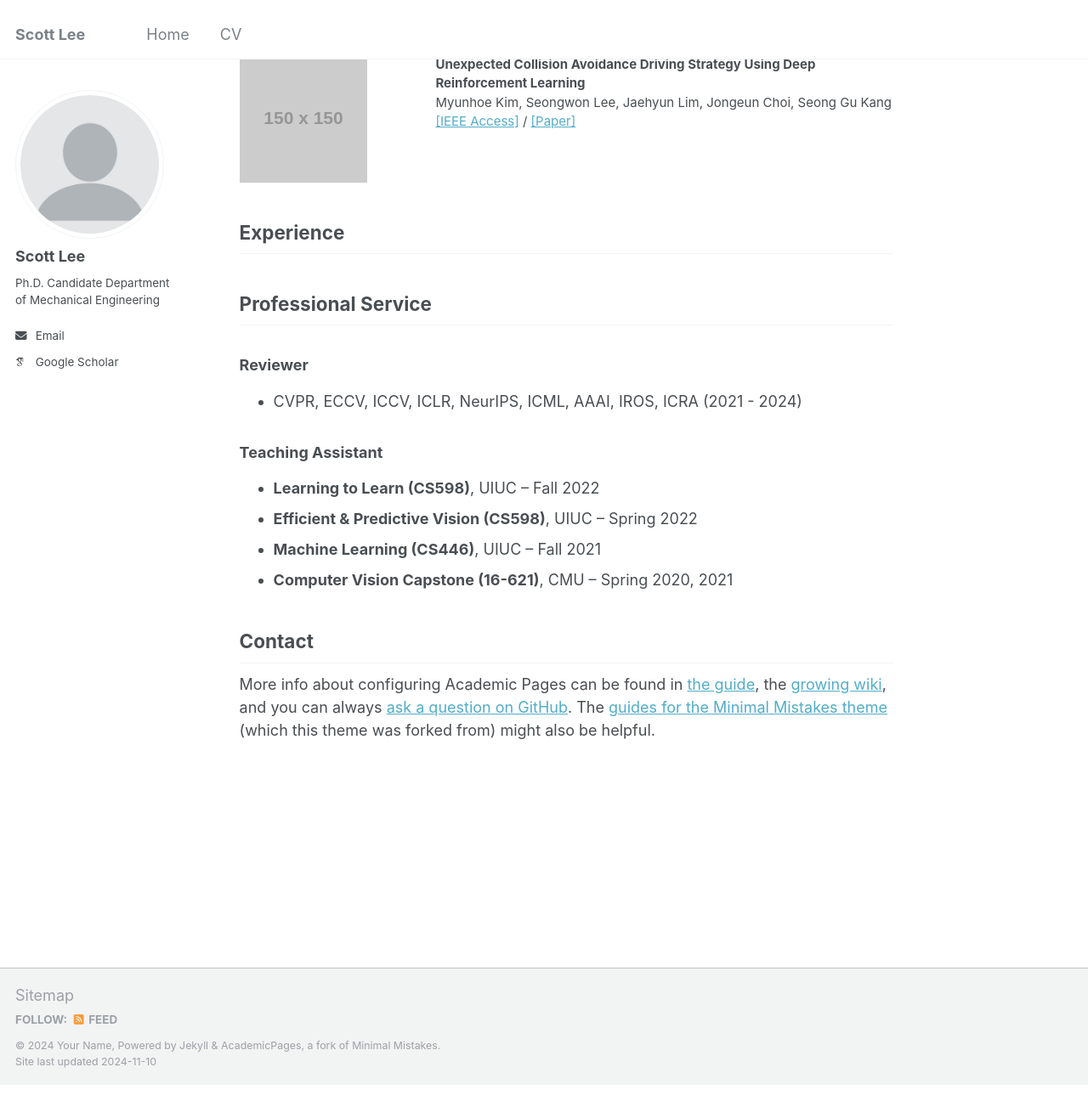
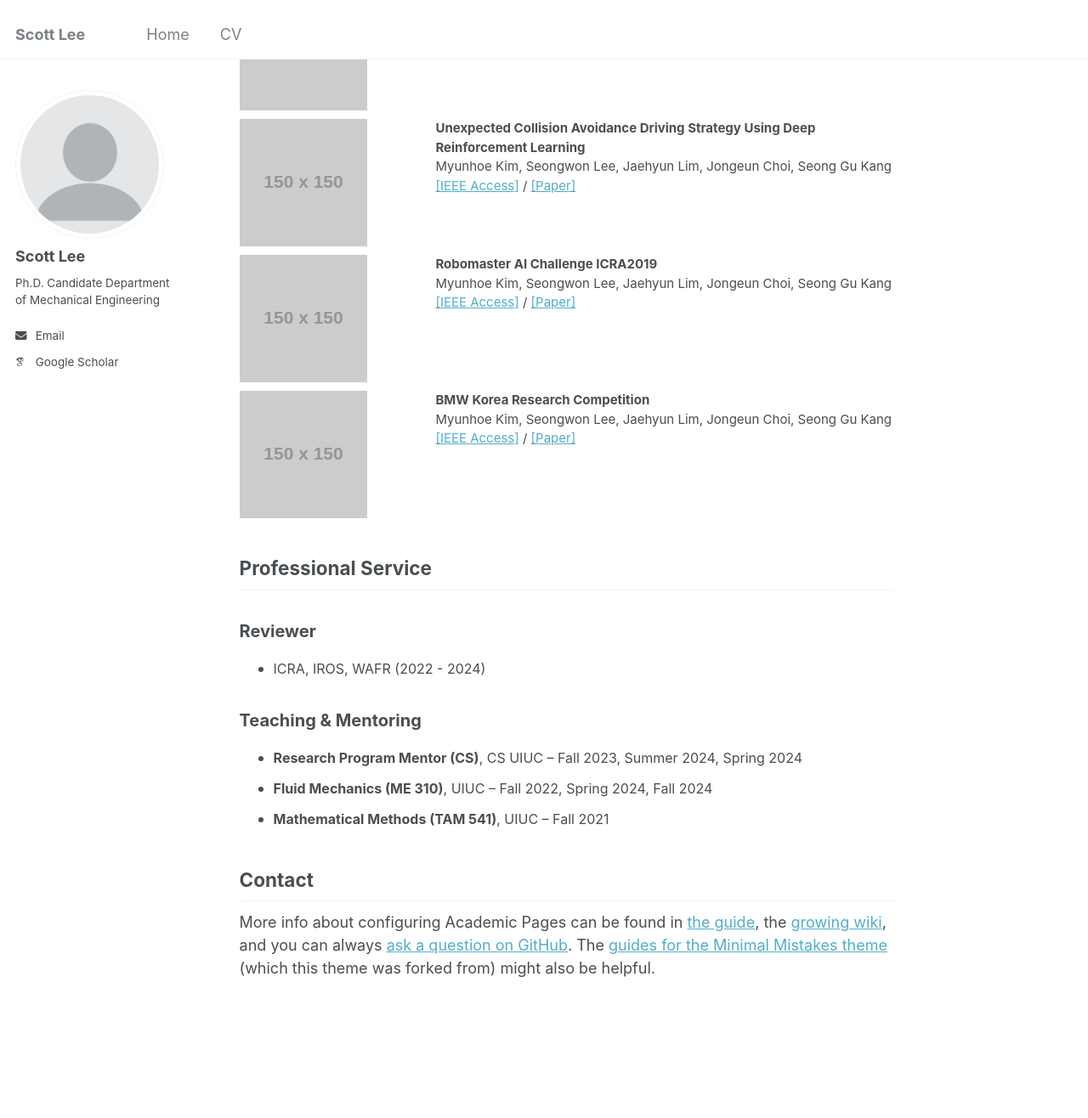
Before and after one commit to sl148/sl148.github.io, a Jekyll site: the page built from _pages/about.md, in a window 1280 px wide and 1400 px high, scrolled down 1622 px. Shown: the top 1316 px of the window at 85% size. Built offline with Jekyll 4.4.1, drawn with Linux system fonts in a browser that asks for light colours; some web fonts are replaced; before the commit the page ends 2899 px from its top, so only the background shows below that; some of the changed text lies outside the part shown.

Commit message:
Add Professional Service

```diff
--- a/_pages/about.md
+++ b/_pages/about.md
@@ -15,8 +15,8 @@ My research is focused on efficient adaptation of vision and language tools such
 
 I am looking for research interships for summer 2025.
 
-News
-------
+<!-- News
+------  -->
 
 
 Research
@@ -100,6 +100,19 @@ EOH
   </div>
   <div style="width: 70%; font-size: 15px;">
     <!-- <p>In this section, provide details about your research on quadrotors, including any unique approaches, challenges, and achievements.</p> -->
+    <strong>Mind in Vitro (MiV)</strong><br>
+    Myunhoe Kim, Seongwon Lee, Jaehyun Lim, Jongeun Choi, Seong Gu Kang<br>
+    <a href="https://ieeexplore.ieee.org/xpl/RecentIssue.jsp?punumber=6287639">[IEEE Access]</a> / <a href="https://icra40.ieee.org/">[Paper]</a>
+  </div>
+</div>
+
+<!-- ### Driving -->
+<div style="display: flex; flex-direction: row; align-items: flex-start; margin-bottom: 10px;">
+  <div style="width: 30%; padding-right: 8px;">
+    <img src="https://via.placeholder.com/150" alt="Quadrotor Image" style="max-width: 100%; height: auto;">
+  </div>
+  <div style="width: 70%; font-size: 15px;">
+    <!-- <p>In this section, provide details about your research on quadrotors, including any unique approaches, challenges, and achievements.</p> -->
     <strong>Engineering Open House</strong><br>
     Myunhoe Kim, Seongwon Lee, Jaehyun Lim, Jongeun Choi, Seong Gu Kang<br>
     <a href="https://ieeexplore.ieee.org/xpl/RecentIssue.jsp?punumber=6287639">[IEEE Access]</a> / <a href="https://icra40.ieee.org/">[Paper]</a>
@@ -121,20 +134,48 @@ EOH
 </div>
 
 
-Experience
-------
+<!-- ### Driving -->
+<div style="display: flex; flex-direction: row; align-items: flex-start; margin-bottom: 10px;">
+  <div style="width: 30%; padding-right: 8px;">
+    <img src="https://via.placeholder.com/150" alt="Quadrotor Image" style="max-width: 100%; height: auto;">
+  </div>
+  <div style="width: 70%; font-size: 15px;">
+    <!-- <p>In this section, provide details about your research on quadrotors, including any unique approaches, challenges, and achievements.</p> -->
+    <strong>Robomaster AI Challenge ICRA2019</strong><br>
+    Myunhoe Kim, Seongwon Lee, Jaehyun Lim, Jongeun Choi, Seong Gu Kang<br>
+    <a href="https://ieeexplore.ieee.org/xpl/RecentIssue.jsp?punumber=6287639">[IEEE Access]</a> / <a href="https://icra40.ieee.org/">[Paper]</a>
+  </div>
+</div>
+
+<!-- ### Driving -->
+<div style="display: flex; flex-direction: row; align-items: flex-start; margin-bottom: 10px;">
+  <div style="width: 30%; padding-right: 8px;">
+    <img src="https://via.placeholder.com/150" alt="Quadrotor Image" style="max-width: 100%; height: auto;">
+  </div>
+  <div style="width: 70%; font-size: 15px;">
+    <!-- <p>In this section, provide details about your research on quadrotors, including any unique approaches, challenges, and achievements.</p> -->
+    <strong>BMW Korea Research Competition</strong><br>
+    Myunhoe Kim, Seongwon Lee, Jaehyun Lim, Jongeun Choi, Seong Gu Kang<br>
+    <a href="https://ieeexplore.ieee.org/xpl/RecentIssue.jsp?punumber=6287639">[IEEE Access]</a> / <a href="https://icra40.ieee.org/">[Paper]</a>
+  </div>
+</div>
+
+
+
+
+<!-- Experience
+------ -->
 
 
 Professional Service
 ------
-### Reviewer
-- CVPR, ECCV, ICCV, ICLR, NeurIPS, ICML, AAAI, IROS, ICRA (2021 - 2024)
+### <span style="font-size: 20px;">Reviewer</span>
+- <span style="font-size: 16px;">ICRA, IROS, WAFR (2022 - 2024)</span>
 
-### Teaching Assistant
-- **Learning to Learn (CS598)**, UIUC – Fall 2022
-- **Efficient & Predictive Vision (CS598)**, UIUC – Spring 2022
-- **Machine Learning (CS446)**, UIUC – Fall 2021
-- **Computer Vision Capstone (16-621)**, CMU – Spring 2020, 2021
+### <span style="font-size: 20px;">Teaching & Mentoring</span>
+- <span style="font-size: 16px;">**Research Program Mentor (CS)**, CS UIUC – Fall 2023, Summer 2024, Spring 2024</span>
+- <span style="font-size: 16px;">**Fluid Mechanics (ME 310)**, UIUC – Fall 2022, Spring 2024, Fall 2024</span>
+- <span style="font-size: 16px;">**Mathematical Methods (TAM 541)**, UIUC – Fall 2021</span>
 
 Contact
 ------
```
